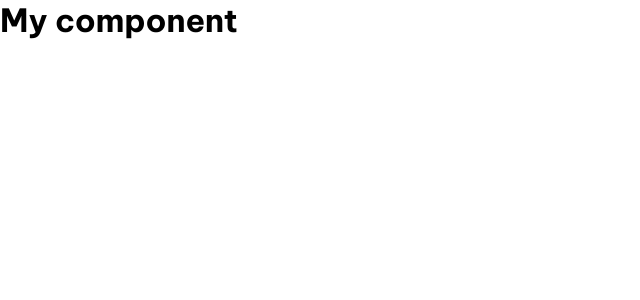
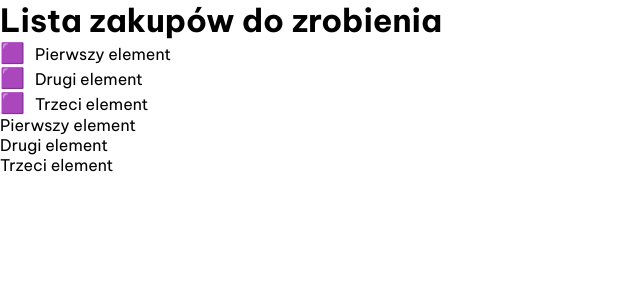
Before and after one commit to wutekk/pierwsza-apka-angularowa, an Angular app: page / in a window 1280 px wide. Shown: the top 300 px of the page, without its empty margins (0-640 px from the left). Built offline with nearby package versions, Linux system fonts and the light colour scheme.

Commit message:
pierwszy szkic listy zakupow

```diff
--- a/src/app/app.component.css
+++ b/src/app/app.component.css
@@ -10,3 +10,10 @@ header {
 .content {
   padding: var(--content-padding);
 }
+
+
+.lista_z_kropkami ul li::before {
+  content: '🟪'; /*☑️*/
+  font-size: 20px;
+  margin-right: 10px;
+}
--- a/src/app/app.component.html
+++ b/src/app/app.component.html
@@ -1 +1,14 @@
-<h1>My component</h1>
+<h1>{{ title }}</h1>
+<div class="lista_z_kropkami">
+    <ul >
+        <li>Pierwszy element</li>
+        <li>Drugi element</li>
+        <li>Trzeci element</li>
+    </ul>
+</div>
+
+<ul>
+    <li>Pierwszy element</li>
+    <li>Drugi element</li>
+    <li>Trzeci element</li>
+</ul>
--- a/src/app/app.component.ts
+++ b/src/app/app.component.ts
@@ -8,5 +8,5 @@ import { Component } from '@angular/core';
   styleUrls: ['./app.component.css'],
 })
 export class AppComponent {
-  title = 'default';
+  title = 'Lista zakupów do zrobienia';
 }
```
